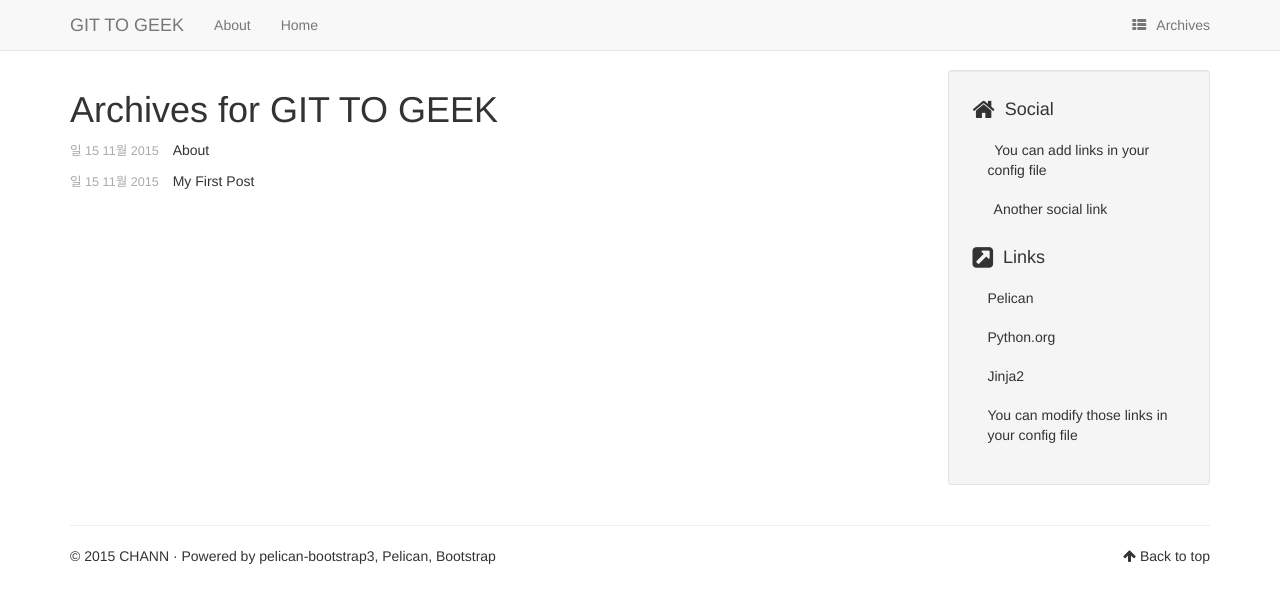
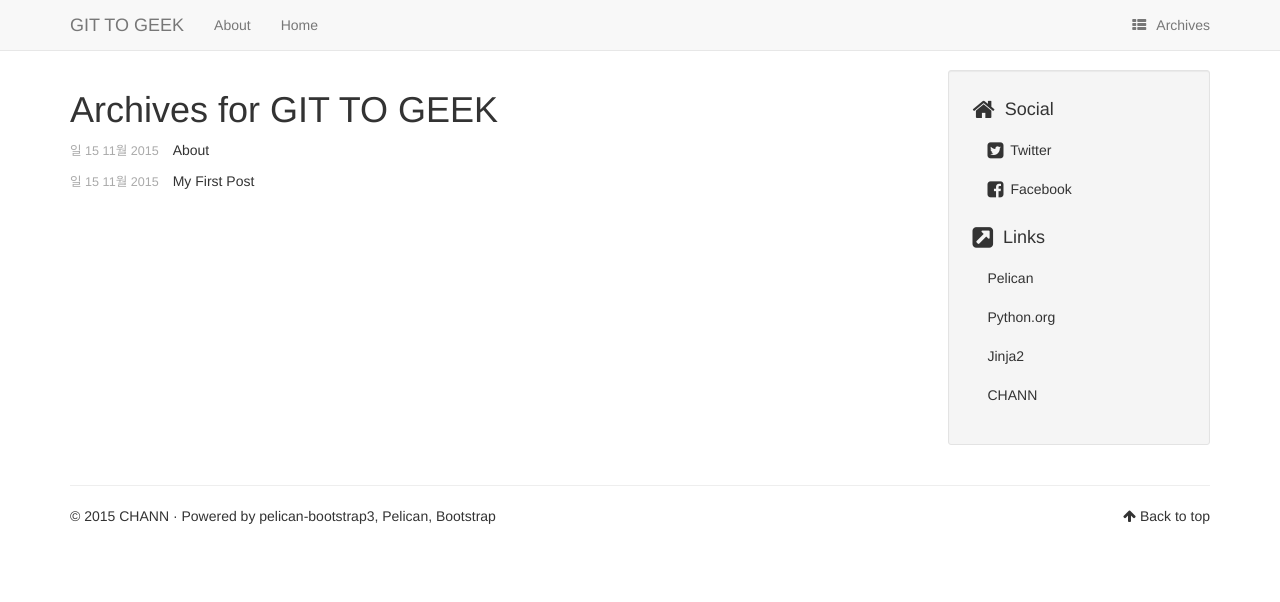
Before and after one commit to channprj/til-old, a plain HTML site: page archives.html in a window 1280 px wide. Drawn offline with Linux system fonts and the light colour scheme.

Commit message:
fixed: tiquesearch

```diff
--- a/archives.html
+++ b/archives.html
@@ -88,8 +88,8 @@ GIT TO GEEK            </a>
     <ul class="list-group list-group-flush">
             <li class="list-group-item"><h4><i class="fa fa-home fa-lg"></i><span class="icon-label">Social</span></h4>
               <ul class="list-group" id="social">
-                <li class="list-group-item"><a href="#"><i class="fa fa-you-can-add-links-in-your-config-file-square fa-lg"></i> You can add links in your config file</a></li>
-                <li class="list-group-item"><a href="#"><i class="fa fa-another-social-link-square fa-lg"></i> Another social link</a></li>
+                <li class="list-group-item"><a href="http://twitter.com/chann_kr"><i class="fa fa-twitter-square fa-lg"></i> Twitter</a></li>
+                <li class="list-group-item"><a href="http://fb.com/channprj"><i class="fa fa-facebook-square fa-lg"></i> Facebook</a></li>
               </ul>
             </li>
 
@@ -115,8 +115,8 @@ GIT TO GEEK            </a>
             </a>
         </li>
         <li class="list-group-item">
-            <a href="#" target="_blank">
-                You can modify those links in your config file
+            <a href="http://chann.kr" target="_blank">
+                CHANN
             </a>
         </li>
       </ul>
```
Also changed, not shown: authors.html (+4 -4 lines), categories.html (+4 -4 lines), index.html (+4 -4 lines).
